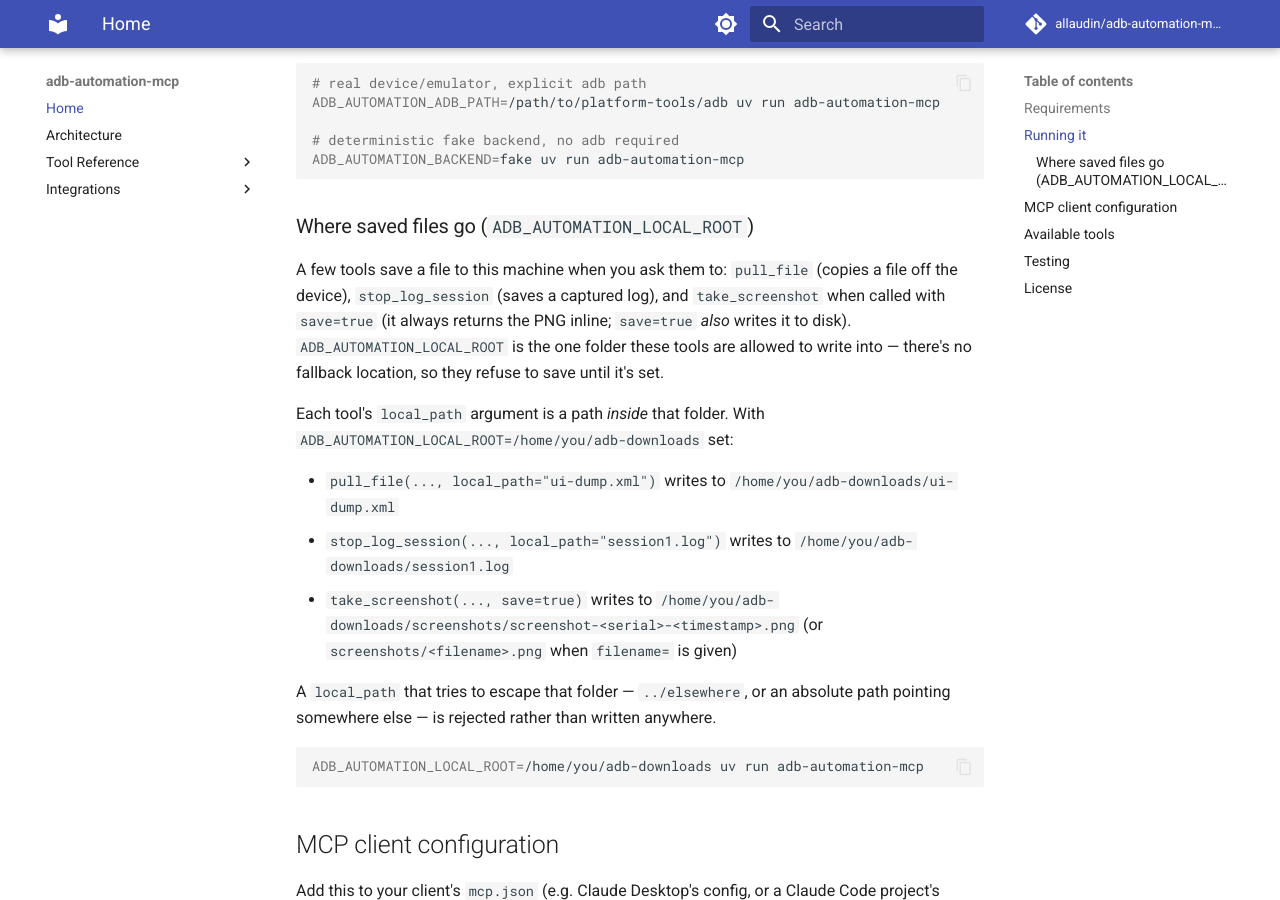
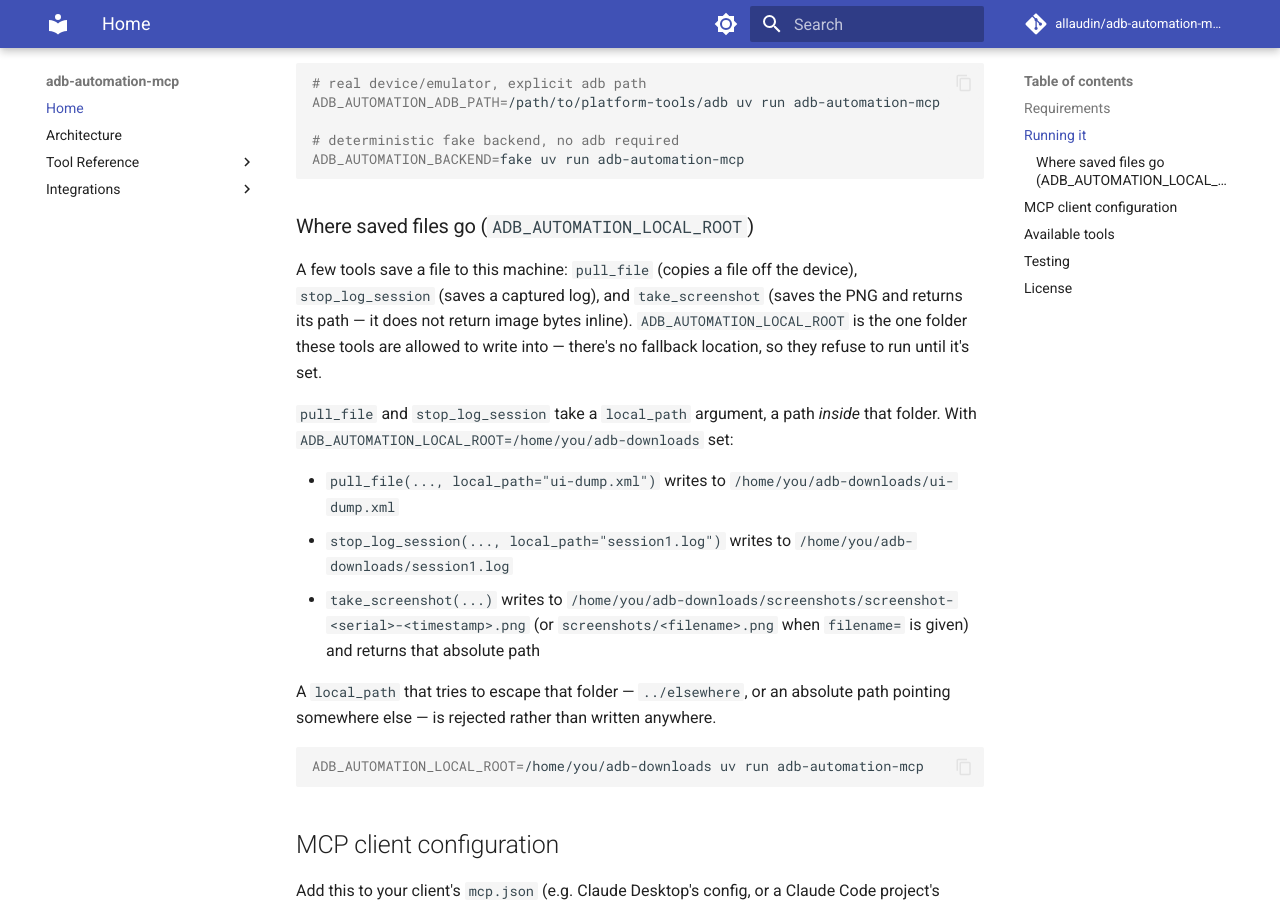
Before and after one commit to allaudin/adb-automation-mcp, an MkDocs documentation site: the page built from docs/index.md, in a window 1280 px wide and 900 px high, scrolled down 1157 px. Built offline with MkDocs 1.6.1 and Material for MkDocs 9.7.7, drawn with Linux system fonts in a browser that asks for light colours; comment, search, counter and statistics services are not loaded.

Commit message:
feat(screen)!: take_screenshot saves a PNG and returns its path
Reverts ADR-020's "return the image inline" decision. take_screenshot now
only saves: captures via exec_out, writes the PNG to
<ADB_AUTOMATION_LOCAL_ROOT>/screenshots/ unconditionally, and returns an
ordinary ToolResponse whose data.local_path is the absolute path written
(plus width/height/size). No image content block.

- remove the @image_content marker + wrap_with_envelope carve-out (every
  tool is a bare ToolResponse again — no ADR-011 exception)
- remove the `save` param, `image_bytes`/`mime_type` result fields
- ADB_AUTOMATION_LOCAL_ROOT is now required for take_screenshot -> POLICY_DENIED
- keep the exec_out primitive (still the capture mechanism)
- ADR-022; bump 2.0.0 -> 3.0.0 (breaking)

Verified live on emulator-5554: writes a valid 1080x2400 PNG under
screenshots/ and returns its path; filename=, INVALID_ARGUMENT on a
path-separator name, DEVICE_NOT_FOUND, and POLICY_DENIED all as documented.

Co-Authored-By: Claude Sonnet 5 <noreply@anthropic.com>
Claude-Session: https://claude.ai/code/session_011HrvZNKU5LCfd3o9yW9nZg

```diff
--- a/docs/index.md
+++ b/docs/index.md
@@ -44,23 +44,23 @@ ADB_AUTOMATION_BACKEND=fake uv run adb-automation-mcp
 
 ### Where saved files go (`ADB_AUTOMATION_LOCAL_ROOT`)
 
-A few tools save a file to this machine when you ask them to: `pull_file` (copies a
-file off the device), `stop_log_session` (saves a captured log), and
-`take_screenshot` when called with `save=true` (it always returns the PNG inline;
-`save=true` *also* writes it to disk). `ADB_AUTOMATION_LOCAL_ROOT` is the one folder
-these tools are allowed to write into — there's no fallback location, so they refuse
-to save until it's set.
+A few tools save a file to this machine: `pull_file` (copies a file off the device),
+`stop_log_session` (saves a captured log), and `take_screenshot` (saves the PNG and
+returns its path — it does not return image bytes inline).
+`ADB_AUTOMATION_LOCAL_ROOT` is the one folder these tools are allowed to write into —
+there's no fallback location, so they refuse to run until it's set.
 
-Each tool's `local_path` argument is a path *inside* that folder. With
-`ADB_AUTOMATION_LOCAL_ROOT=/home/you/adb-downloads` set:
+`pull_file` and `stop_log_session` take a `local_path` argument, a path *inside* that
+folder. With `ADB_AUTOMATION_LOCAL_ROOT=/home/you/adb-downloads` set:
 
 - `pull_file(..., local_path="ui-dump.xml")` writes to
   `/home/you/adb-downloads/ui-dump.xml`
 - `stop_log_session(..., local_path="session1.log")` writes to
   `/home/you/adb-downloads/session1.log`
-- `take_screenshot(..., save=true)` writes to
+- `take_screenshot(...)` writes to
   `/home/you/adb-downloads/screenshots/screenshot-<serial>-<timestamp>.png`
-  (or `screenshots/<filename>.png` when `filename=` is given)
+  (or `screenshots/<filename>.png` when `filename=` is given) and returns that
+  absolute path
 
 A `local_path` that tries to escape that folder — `../elsewhere`, or an absolute path
 pointing somewhere else — is rejected rather than written anywhere.
--- a/pyproject.toml
+++ b/pyproject.toml
@@ -1,6 +1,6 @@
 [project]
 name = "adb-automation-mcp"
-version = "2.0.0"
+version = "3.0.0"
 description = "MCP server exposing Android Debug Bridge (ADB) capabilities as tools and resources."
 readme = "README.md"
 requires-python = ">=3.10"
--- a/server.json
+++ b/server.json
@@ -6,13 +6,13 @@
     "url": "https://github.com/allaudin/adb-automation-mcp",
     "source": "github"
   },
-  "version": "2.0.0",
+  "version": "3.0.0",
   "packages": [
     {
       "registryType": "pypi",
       "registryBaseUrl": "https://pypi.org",
       "identifier": "adb-automation-mcp",
-      "version": "2.0.0",
+      "version": "3.0.0",
       "runtimeHint": "uvx",
       "transport": {
         "type": "stdio"
```
Also changed, not shown: .claude/CLAUDE.md (+3 -5 lines), README.md (+2 -2 lines), docs/ADR.md (+38 -0 lines), docs/ARCHITECTURE.md (+4 -6 lines), docs/reference/screen.md (+11 -10 lines), 6 other files.
